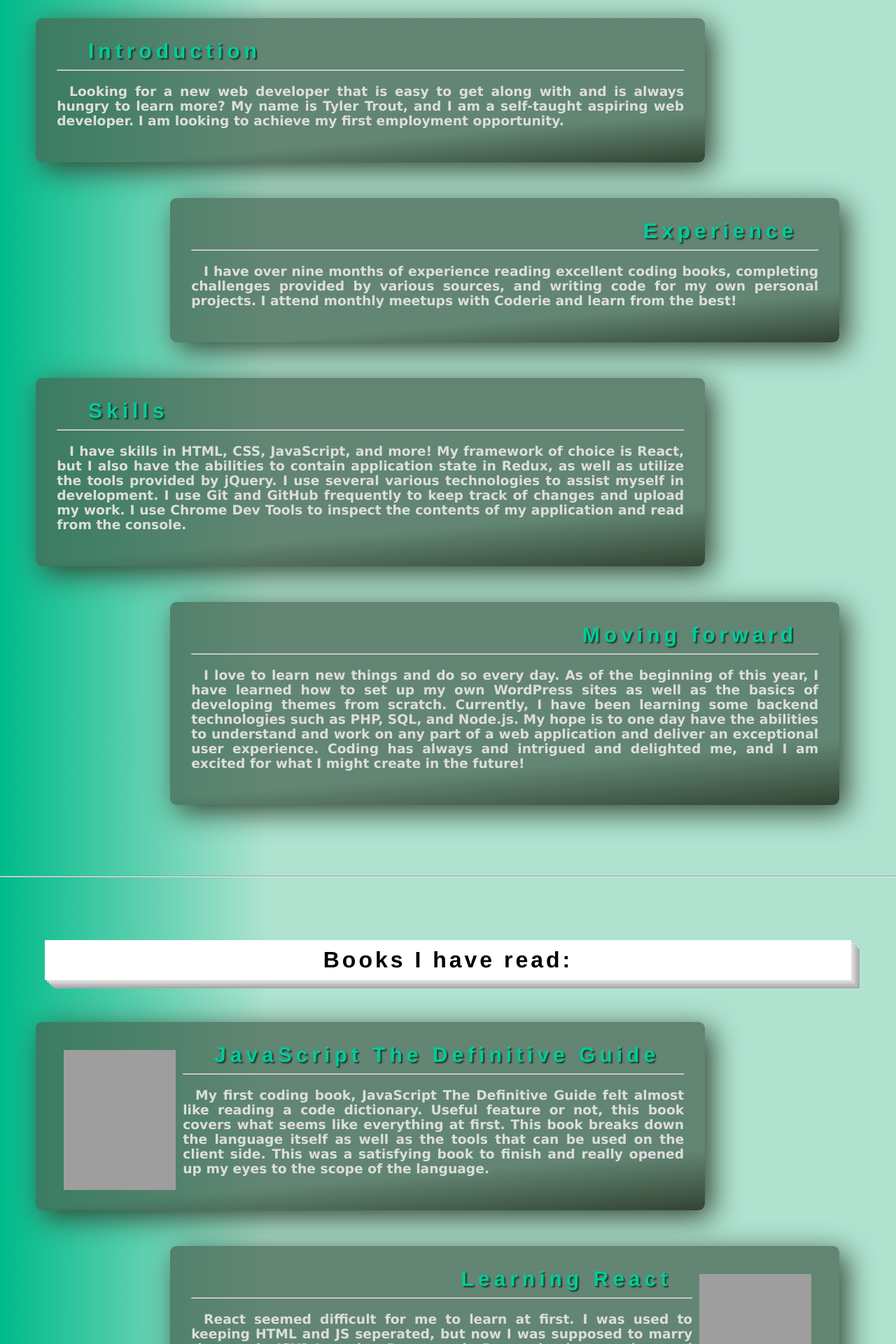
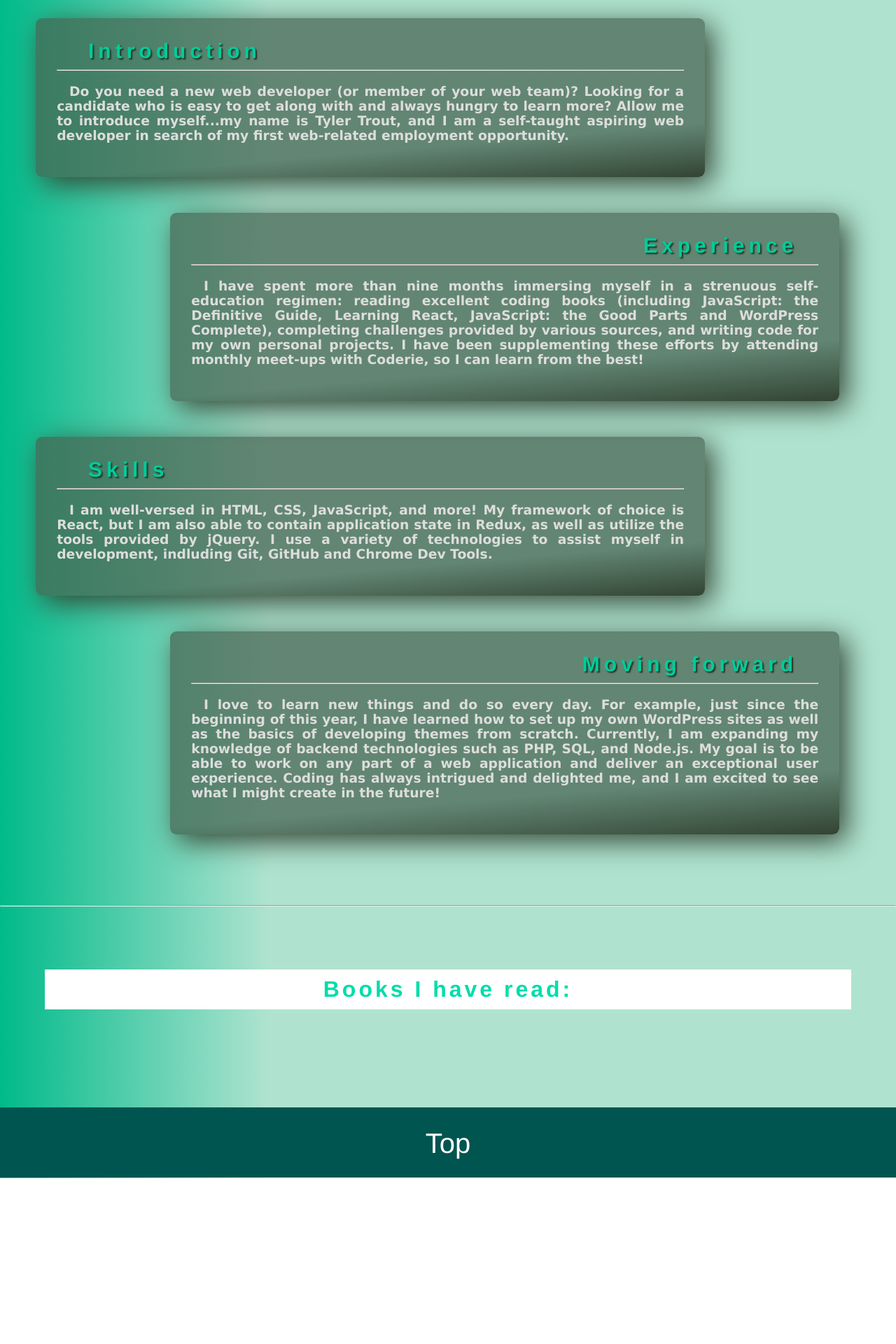
Before and after one commit to tiller1010/portfolio, a React (Create React App) app: page /#/ in a window 1280 px wide. Shown: the part 440-2360 px from the top of the page at 70% size. After the commit the page ends 2123 px from the top, so only its background shows below. Built offline with nearby package versions, Linux system fonts and the light colour scheme; grey boxes are pictures that could not be loaded; a web font is replaced by a local one.

Commit message:
made own page for books

```diff
--- a/src/App.js
+++ b/src/App.js
@@ -5,6 +5,7 @@ import './App.css';
 import Description from './aboutMe.js';
 import Projects from './projectList.js';
 import Contacts from './contacts.js'
+import BooksReadPage from './booksRead.js';
 import LinkIcon from './links.js';
 import MyFace from './MyFace.jpg';
 
@@ -16,6 +17,7 @@ class Window extends Component{
           <Route exact path='/' component={Description}/>
           <Route path='/projects' component={Projects}/>
           <Route path='/contact' component={Contacts}/>
+          <Route path='/books' component={BooksReadPage}/>
         </Switch>
       </main>
     );
--- a/src/aboutMe.js
+++ b/src/aboutMe.js
@@ -1,4 +1,5 @@
 import React, { Component } from 'react';
+import {Link} from 'react-router-dom';
 
 const bookSeperatorStlye={
   textAlign: 'center',
@@ -8,19 +9,8 @@ const bookSeperatorStlye={
   background: 'white',
   letterSpacing: '4px',
   padding:'10px 0',
-  transform:'translateY(40px)'
-}
-
-const Book=(props)=>{
-  return(
-    <div className='window' style={{marginTop: '10px'}}>
-      <h3 className={props.side + 'Side'}>
-        <img src={props.image} alt='book' style={{float: props.side, height:'200px', width:'160px', margin:'10px'}}/>
-        <header>{props.title}</header><hr/>
-        <p>{props.description}</p>
-      </h3>
-    </div>
-  )
+  transform:'translateY(40px)',
+  color:'#0da'
 }
 
 class Description extends Component{
@@ -59,34 +49,52 @@ class Description extends Component{
         <h3 className='window animated' style={{visibility:'visible'}}>
           <header>Introduction</header><hr/>
           <p>
-            Looking for a new web developer that is easy to get along with and is always hungry to learn more? My name is Tyler Trout, and I am a self-taught aspiring web developer. I am looking to achieve my first employment opportunity.
+          Do you need a new web developer (or member of your web team)?
+          Looking for a candidate who is easy to get along with and always hungry
+          to learn more? Allow me to introduce myself...my name is Tyler Trout, and
+          I am a self-taught aspiring web developer in search of my first web-related
+          employment opportunity.
           </p>
         </h3>
         <canvas id='arrowIndicator' height='25' width='40'/>
         <h3 className='window rightSide'>
           <header>Experience</header><hr/>
           <p>
-            I have over nine months of experience reading excellent coding books, completing challenges provided by various sources, and writing code for my own personal projects. I attend monthly meetups with Coderie and learn from the best!
+          I have spent more than nine months immersing myself in a strenuous
+          self-education regimen: reading excellent coding books (including
+          JavaScript: the Definitive Guide, Learning React, JavaScript: the
+          Good Parts and WordPress Complete), completing challenges
+          provided by various sources, and writing code for my own personal
+          projects. I have been supplementing these efforts by attending
+          monthly meet-ups with Coderie, so I can learn from the best!
           </p>
         </h3>
         <h3 className='window leftSide'>
           <header>Skills</header><hr/>
           <p>
-            I have skills in HTML, CSS, JavaScript, and more! My framework of choice is React, but I also have the abilities to contain application state in Redux, as well as utilize the tools provided by jQuery. I use several various technologies to assist myself in development. I use Git and GitHub frequently to keep track of changes and upload my work. I use Chrome Dev Tools to inspect the contents of my application and read from the console.
+          I am well-versed in HTML, CSS, JavaScript, and more! My
+          framework of choice is React, but I am also able to contain
+          application state in Redux, as well as utilize the tools provided by
+          jQuery. I use a variety of technologies to assist myself in
+          development, indluding Git, GitHub and Chrome Dev Tools.
           </p>
         </h3>
         <h3 className='window rightSide'>
           <header>Moving forward</header><hr/>
           <p>
-            I love to learn new things and do so every day. As of the beginning of this year, I have learned how to set up my own WordPress sites as well as the basics of developing themes from scratch. Currently, I have been learning some backend technologies such as PHP, SQL, and Node.js. My hope is to one day have the abilities to understand and work on any part of a web application and deliver an exceptional user experience. Coding has always and intrigued and delighted me, and I am excited for what I might create in the future!
+          I love to learn new things and do so every day. For example, just
+          since the beginning of this year, I have learned how to set up my
+          own WordPress sites as well as the basics of developing themes
+          from scratch. Currently, I am expanding my knowledge of
+          backend technologies such as PHP, SQL, and Node.js. My goal is
+          to be able to work on any part of a web application and deliver an
+          exceptional user experience. Coding has always intrigued and
+          delighted me, and I am excited to see what I might create in the
+          future!
           </p>
         </h3>
         <hr style={{transform:'translateY(50px)'}}/>
-        <h1 id='bookSeperator' style={bookSeperatorStlye}>Books I have read:</h1>
-        <Book side='left' image='https://images-na.ssl-images-amazon.com/images/I/51lu4ArIFYL._SX258_BO1,204,203,200_.jpg' title='JavaScript The Definitive Guide' description='My first coding book, JavaScript The Definitive Guide felt almost like reading a code dictionary. Useful feature or not, this book covers what seems like everything at first. This book breaks down the language itself as well as the tools that can be used on the client side. This was a satisfying book to finish and really opened up my eyes to the scope of the language.'/>
-        <Book side='right' image='https://images-na.ssl-images-amazon.com/images/I/51FHuacxYjL._SX379_BO1,204,203,200_.jpg' title='Learning React' description='React seemed difficult for me to learn at first. I was used to keeping HTML and JS seperated, but now I was supposed to marry the two in JSX? Learning React made React simple to understand and use. The book walks the reader through a few projects, teaching concepts by simply adding new features. React has become my favorite library and is what I used to build this portfolio.'/>
-        <Book side='left' image='https://covers.oreillystatic.com/images/9780596517748/lrg.jpg' title='JavaScript: The Good Parts' description='JavaScript: The Good Parts was a brief but dense read. The book covers all the best and worst practices one should use or avoid when using JavaScript. The book is an excellent reference for highlighting the way JavaScript works and the way it should be used.'/>
-        <Book side='right' image='https://d1w7fb2mkkr3kw.cloudfront.net/assets/images/book/lrg/9781/7872/9781787285705.jpg' title='WordPress Complete' description='This book starts out fairly simple, as one would expect. Creating blog posts and adding plugins and themes are great features of WordPress but not too difficult to understand. However, the book becomes more challenging when it has the reader developing their own themes and plugins with PHP code. WordPress Complete was a pleasure to read, just with an unexpected difficulty spike.'/>
+        <Link to='/books'><h1 id='bookSeperator' style={bookSeperatorStlye}>Books I have read:</h1></Link>
       </div>
     );
   }
```
